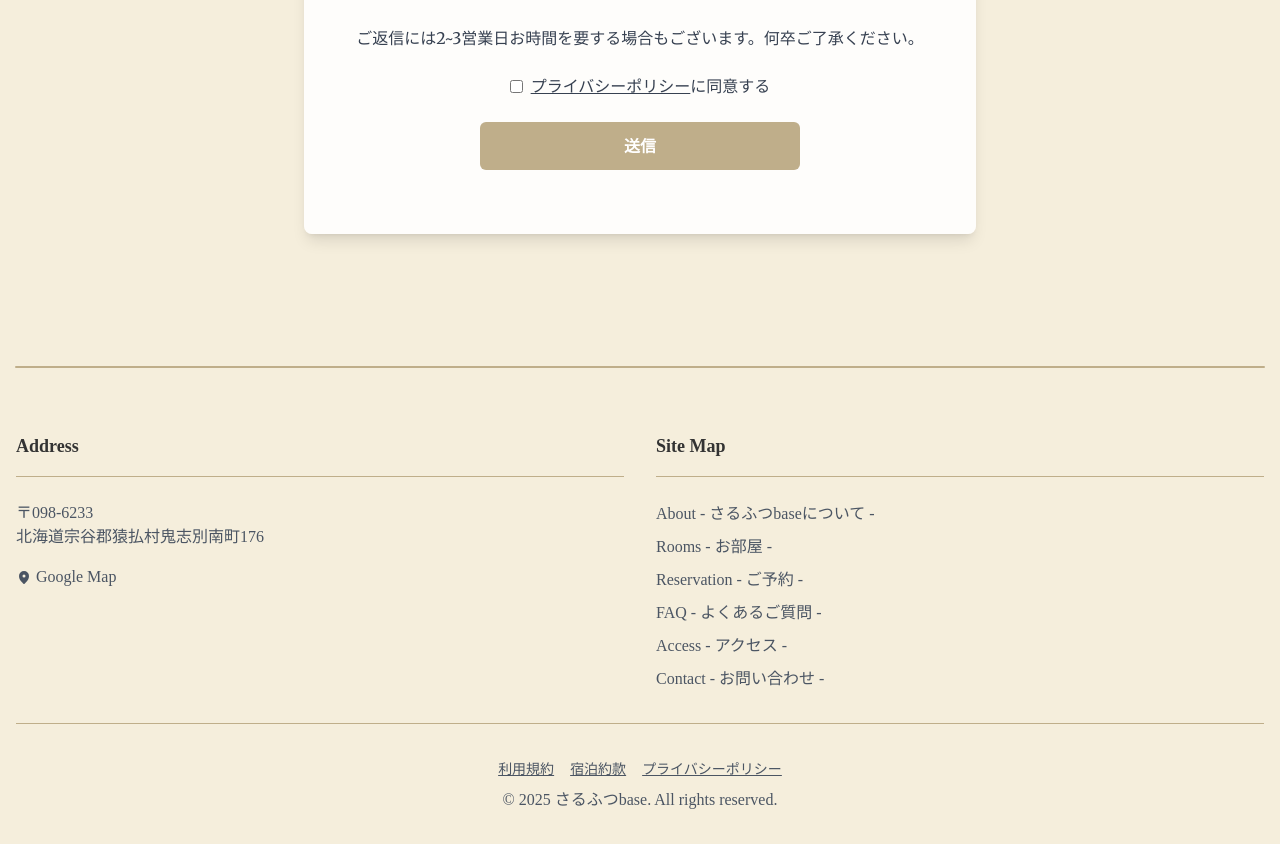
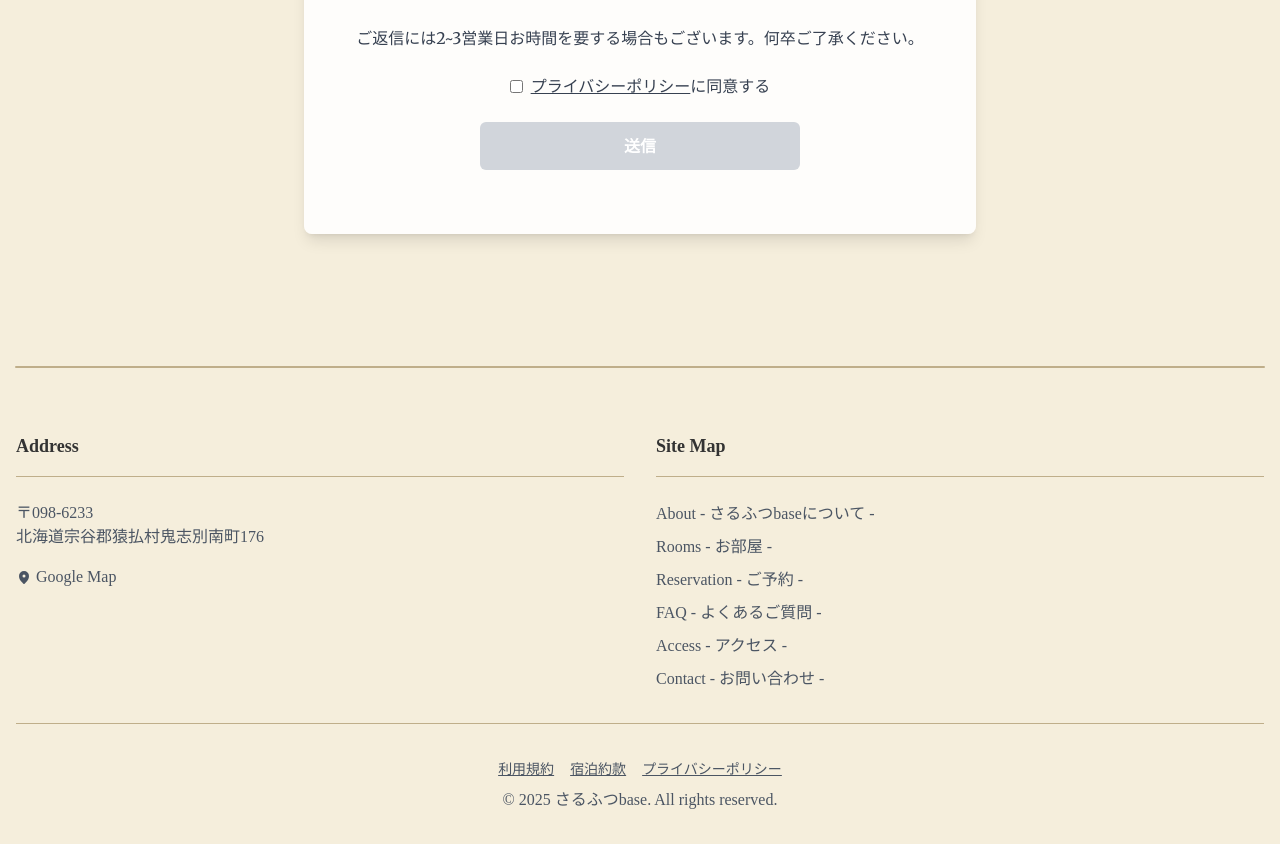
Before and after one commit to Fuji-oO/Sarufutsu_base, a Next.js app: page /contact in a window 1280 px wide. Shown: the part 1120-1964 px from the top of the page. Built offline with nearby package versions, Linux system fonts and the light colour scheme; a web font is replaced by a local one.

Commit message:
Contactページ：送信ボタンの同意チェック連動グレーアウト修正

```diff
--- a/src/app/contact/page.tsx
+++ b/src/app/contact/page.tsx
@@ -212,7 +212,11 @@ const ContactPage = () => {
                       <div className="text-center mt-2 md:mt-4">
                         <button
                           type="submit"
-                          className="w-40 md:w-full max-w-xs bg-[#BFAE8A] text-white py-2 md:py-3 rounded-md font-bold hover:bg-[#A4936A] transition-colors text-sm md:text-base"
+                          className={`w-40 md:w-full max-w-xs py-2 md:py-3 rounded-md font-bold transition-colors text-sm md:text-base
+                            ${(!isAgreed || loading)
+                              ? 'bg-gray-300 text-white cursor-not-allowed'
+                              : 'bg-[#BFAE8A] text-white hover:bg-[#A4936A]'}
+                          `}
                           disabled={loading || !isAgreed}
                         >
                           {loading ? '送信中...' : '送信'}
```
